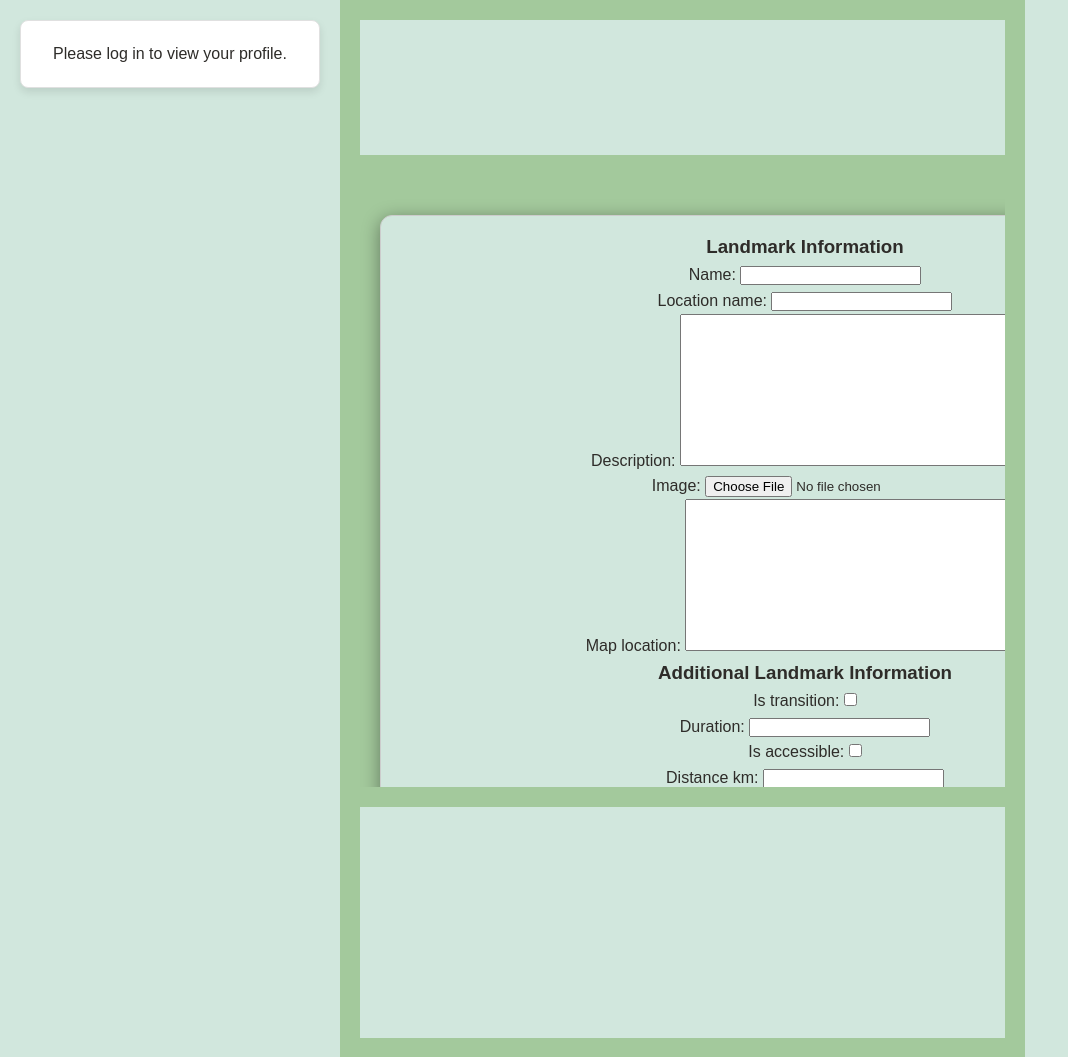
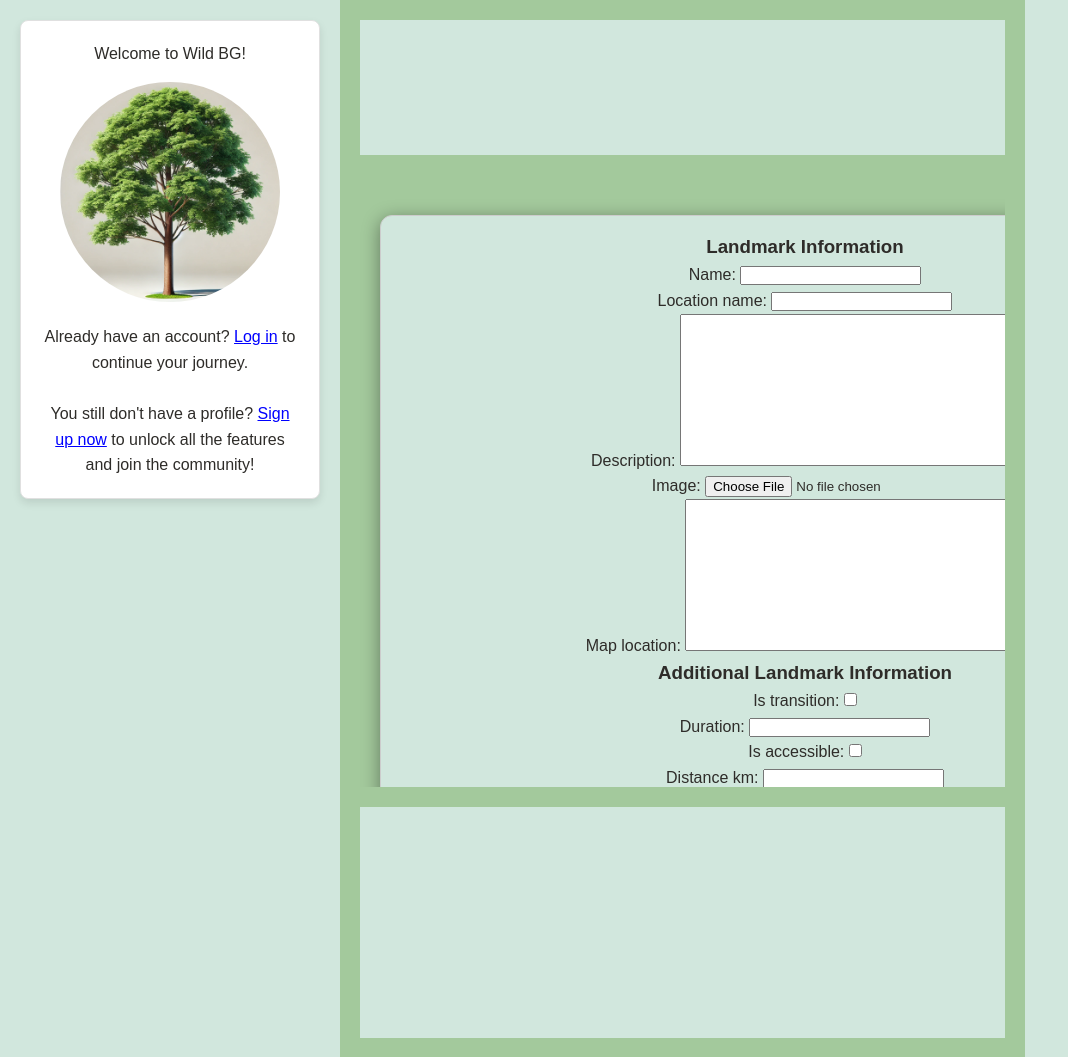
Before and after one commit to VladimirSiTozi/Wild-BG, a Django app: page /landmark/add/ in a window 1280 px wide. Shown: the part 111-1168 px from the top of the page, without its empty margins (0-1068 px from the left). Run offline with Django 5.2, Linux system fonts and the light colour scheme.

Commit message:
feat: profile cart in left sidebar - is_authenticated logic

```diff
--- a/static/styles/main.css
+++ b/static/styles/main.css
@@ -57,6 +57,15 @@ main {
     height: 100px;
     border-radius: 50%;
     object-fit: cover;
+    margin-bottom: 15px;
+}
+
+.profile-tree {
+    width: 220px;
+    height: 220px;
+    border-radius: 50%;
+    object-fit: cover;
+    margin-top: 15px;
     margin-bottom: 15px;
 }
 
--- a/templates/common/profile-card-left-sidebar.html
+++ b/templates/common/profile-card-left-sidebar.html
@@ -1,3 +1,5 @@
+{% load static %}
+
 <div class="profile-card-sidebar">
     {% if user.is_authenticated %}
     <div class="name-container">
@@ -12,6 +14,16 @@
         <p class="profile-p-info">{{ user_profile.description }}</p>
     </div>
     {% else %}
-        <p>Please <a href="#">log in</a> to view your profile.</p>
+        <p>
+            Welcome to Wild BG!
+        </p>
+        <img src="{% static 'images/tree.webp' %}" alt="Profile Tree" class="profile-tree">
+        <p>
+            Already have an account? <a href="#" style="color: blue; text-decoration: underline;">Log in</a>
+            to continue your journey.
+            <br><br>
+            You still don't have a profile? <a href="#" style="color: blue; text-decoration: underline;">Sign up now</a>
+            to unlock all the features and join the community!
+        </p>
     {% endif %}
 </div>
```
Also changed, not shown: static/images/tree.webp (added), static/images/tree2.webp (added).
